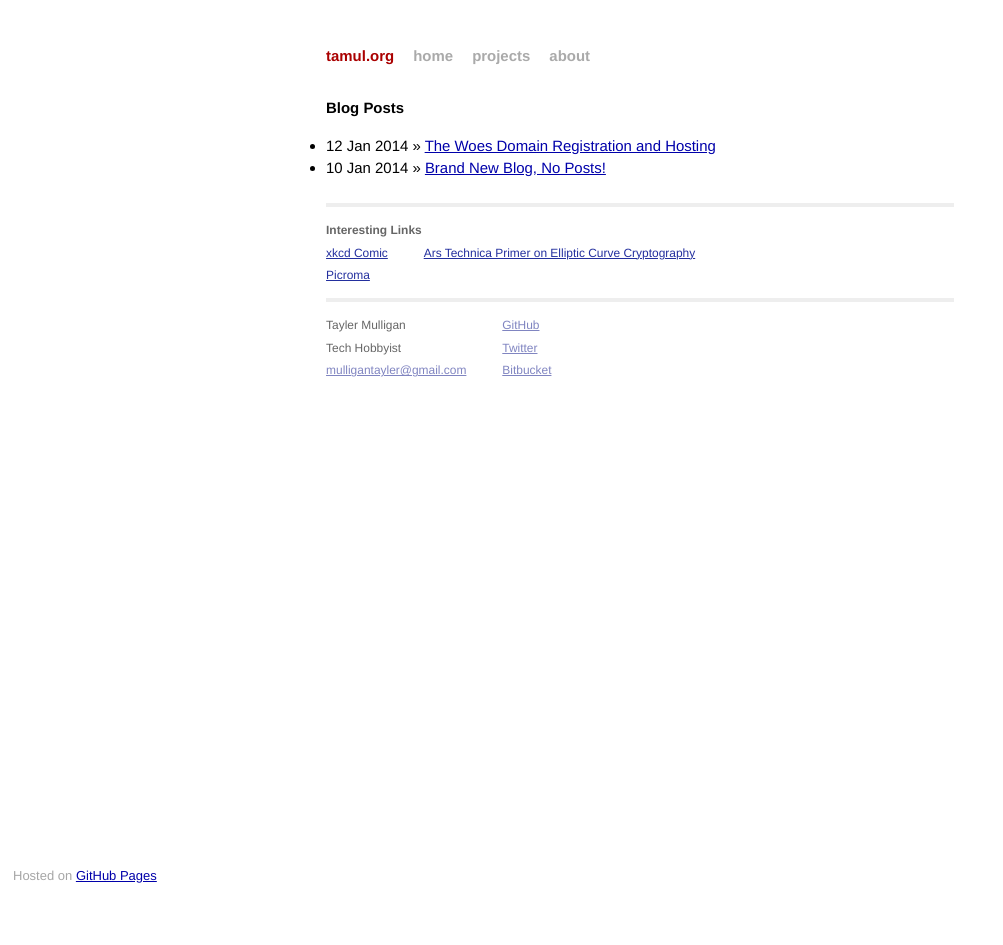
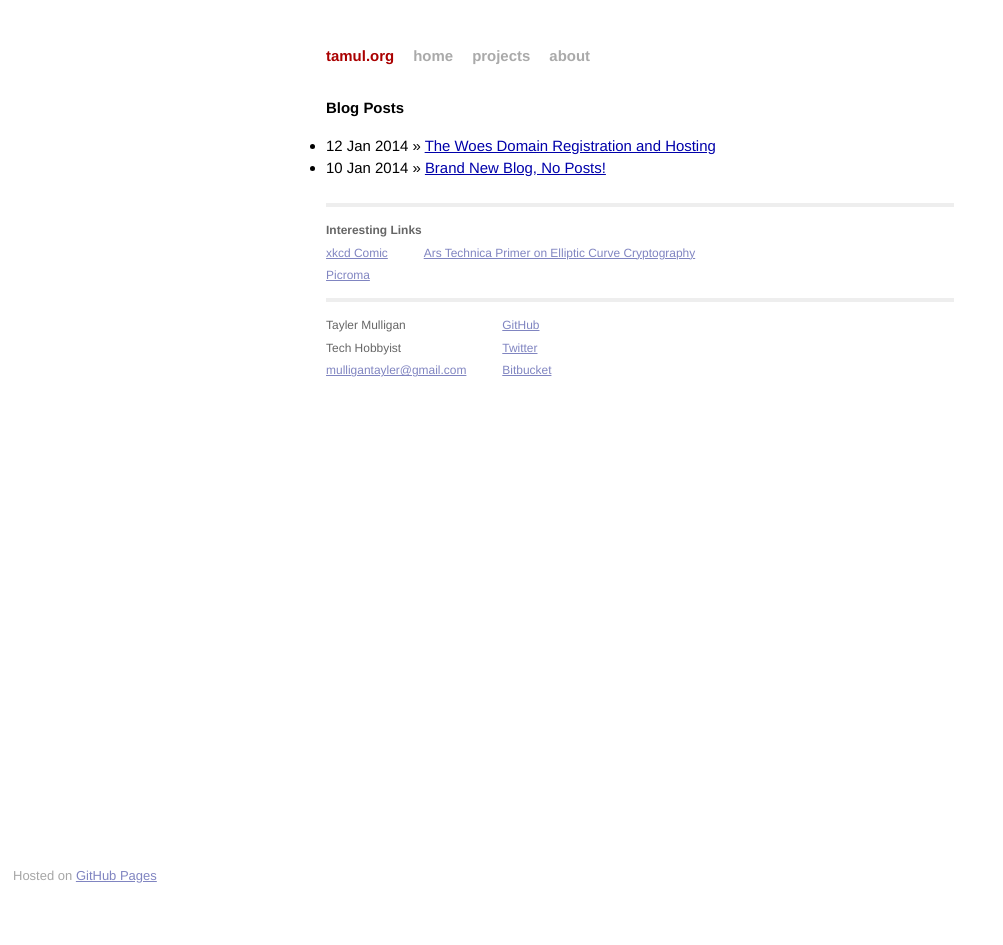
Before and after one commit to mtayler/tamul.github.io, a Jekyll site: the page built from index.html, in a window 1280 px wide. Shown: the whole page, without its empty margins (0-1003 px from the left). Built offline with Jekyll 4.4.1, drawn with Linux system fonts in a browser that asks for light colours; Markdown is read by kramdown in place of the engine named in the settings.

Commit message:
Cleaned up divs and tweaked link colours

```diff
--- a/_layouts/default.html
+++ b/_layouts/default.html
@@ -30,7 +30,7 @@
 
           <div class="footer">
 
-            <div id="links">
+            <div class="links-wrap">
               <h1>Interesting Links</h1>
               <div class="links">
                 <p>
@@ -42,7 +42,7 @@
                 <a href="https://arstechnica.com/security/2013/10/a-relatively-easy-to-understand-primer-on-elliptic-curve-cryptography/">Ars Technica Primer on Elliptic Curve Cryptography</a><br />
               </div>
             </div>
-            <div id="contact">
+            <div class="contact-wrap">
               <div class="contact">
                 <p>
                   Tayler Mulligan<br />
--- a/css/main.css
+++ b/css/main.css
@@ -118,6 +118,10 @@ a:visited { color: #a0a; }
   margin-left: 1em;
 }
 
+.host-footer a {
+  color: #8085C1;
+}
+
 .footer {
   font-size: 80%;
   color: #666;
@@ -126,31 +130,26 @@ a:visited { color: #a0a; }
   overflow: hidden;
 }
 
-.footer #links {
+.footer .links-wrap {
   margin-top: 1em;
 }
 
-.footer #links h1 {
+.footer .links-wrap h1 {
   margin-top: 0em;
   margin-bottom: 0em;
 }
-.footer .links {
+
+.footer .links p {
+  margin-top: 0em;
   float: left;
   margin-right: 3em;
 }
 
-.footer .links p {
-  margin-top: 0em;
+.footer .links a {
+  color: #8085C1;
 }
 
-.footer .links a:link {
-  color: #232F9E;
-}
-
-.footer .links a:visited {
-  color: #7942A6;
-}
-.footer #contact {
+.footer .contact-wrap {
   clear: both;
   border-top: 4px solid #eee;
 }
```
